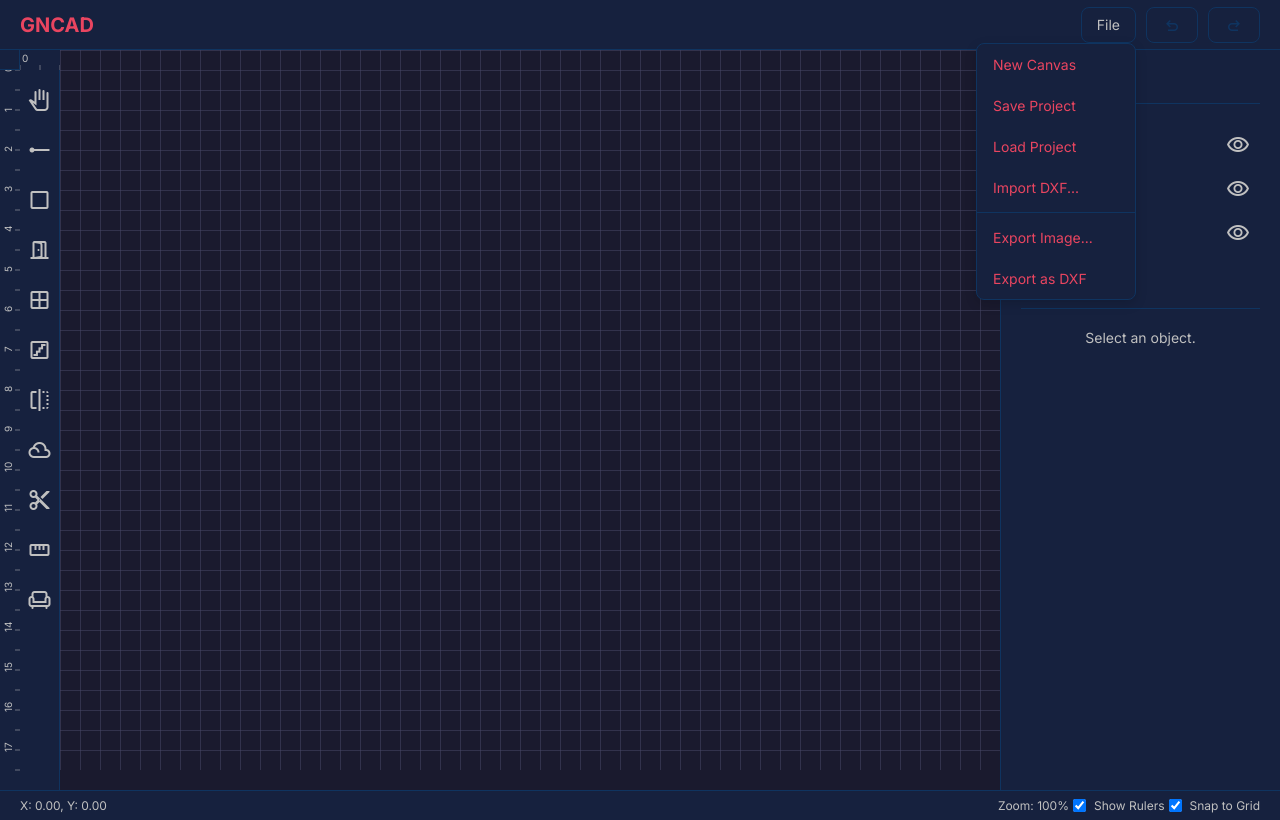
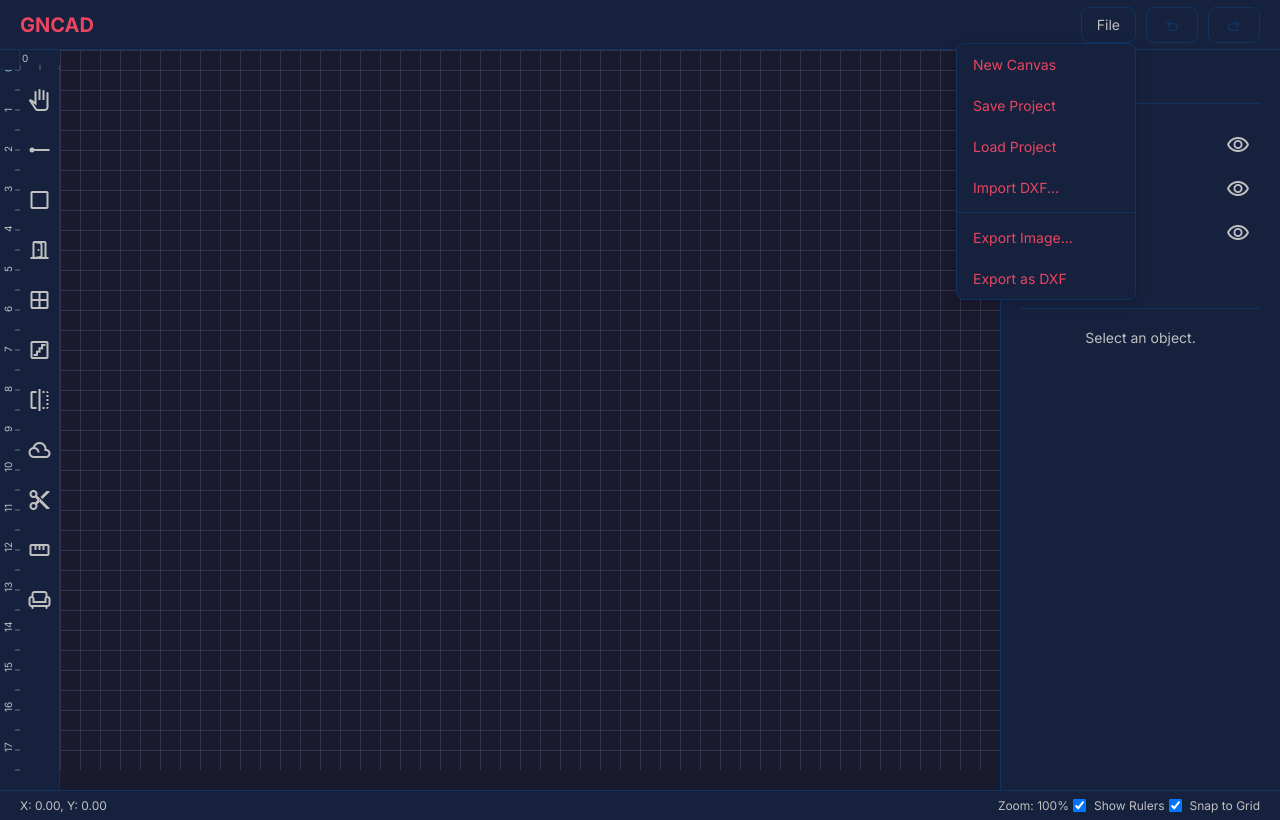
Before and after one commit to GeekNeuron/GNCAD, a plain HTML site: page index.html in a window 1280 px wide. Both pictures are taken after a click on the button "File". Drawn offline with nearby package versions, Linux system fonts and the light colour scheme; a script that the page names is missing.

Commit message:
Update style.css

```diff
--- a/css/style.css
+++ b/css/style.css
@@ -10,10 +10,10 @@ body.light-theme { --bg-main: #f0f2f5; --bg-panels: #ffffff; --bg-canvas-contain
 
 body { background-color: var(--bg-main); color: var(--text-primary); }
 
-#app-container { display: grid; grid-template-columns: 20px 40px 1fr 280px; grid-template-rows: 50px 20px 1fr 30px; grid-template-areas: "header header header header" "corner ruler-top canvas panel" "ruler-left toolbar canvas panel" "footer footer footer footer"; height: 100vh; }
+#app-container { display: grid; grid-template-columns: 20px 40px 1fr 280px; grid-template-rows: 50px 20px 1fr 30px; grid-template-areas: "header header header header" "corner ruler-top canvas panel" "ruler-left toolbar canvas panel" "footer footer footer footer"; height: 100vh; width: 100vw; }
 #app-header { grid-area: header; background: var(--bg-panels); border-bottom: 1px solid var(--border-color); display: flex; align-items: center; padding: 0 20px; justify-content: space-between; cursor: pointer; z-index: 20;}
 #canvas-container { grid-area: canvas; background: var(--bg-canvas-container); position: relative; }
-#right-panel { grid-area: panel; background: var(--bg-panels); border-left: 1px solid var(--border-color); padding: 20px; overflow-y: auto; }
+#right-panel { grid-area: panel; background: var(--bg-panels); border-left: 1px solid var(--border-color); padding: 20px; overflow-y: auto; grid-row: 2 / span 2; }
 #status-bar { grid-area: footer; background: var(--bg-panels); border-top: 1px solid var(--border-color); display: flex; justify-content: space-between; align-items: center; padding: 0 20px; font-size: 12px; color: var(--text-secondary); }
 
 h1 { font-size: 20px; color: var(--accent-primary); }
@@ -62,7 +62,7 @@ h3 { margin-top: 0; border-bottom: 1px solid var(--border-color); padding-bottom
 .header-btn:disabled:hover { background-color: transparent; color: var(--border-color); }
 
 .dropdown { position: relative; display: inline-block; }
-.dropdown-content { display: none; position: absolute; background-color: var(--bg-panels); min-width: 160px; box-shadow: 0 4px 12px rgba(0,0,0,0.15); border-radius: 8px; z-index: 100; border: 1px solid var(--border-color); right: 0; }
+.dropdown-content { display: none; position: absolute; background-color: var(--bg-panels); min-width: 180px; box-shadow: 0 4px 12px rgba(0,0,0,0.15); border-radius: 8px; z-index: 100; border: 1px solid var(--border-color); right: 0; }
 .dropdown-content a { color: var(--text-primary); padding: 12px 16px; text-decoration: none; display: block; font-size: 14px; }
 .dropdown-content a:hover { background-color: var(--accent-secondary); }
 .dropdown-content hr { border: none; border-top: 1px solid var(--border-color); margin: 4px 0; }
```
